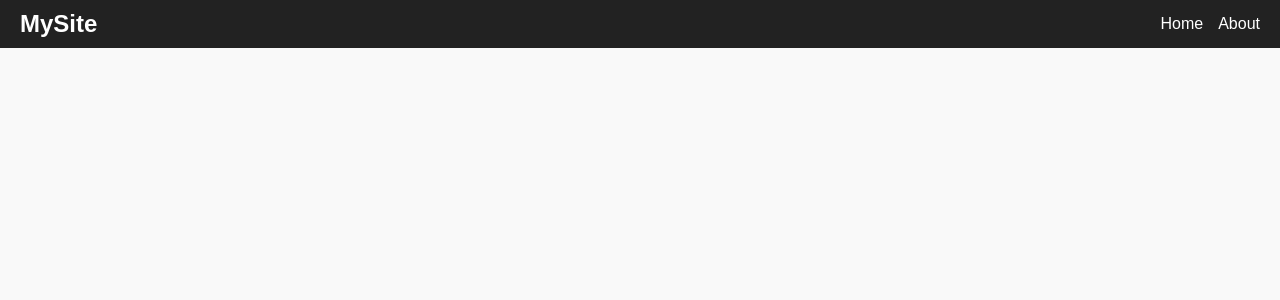
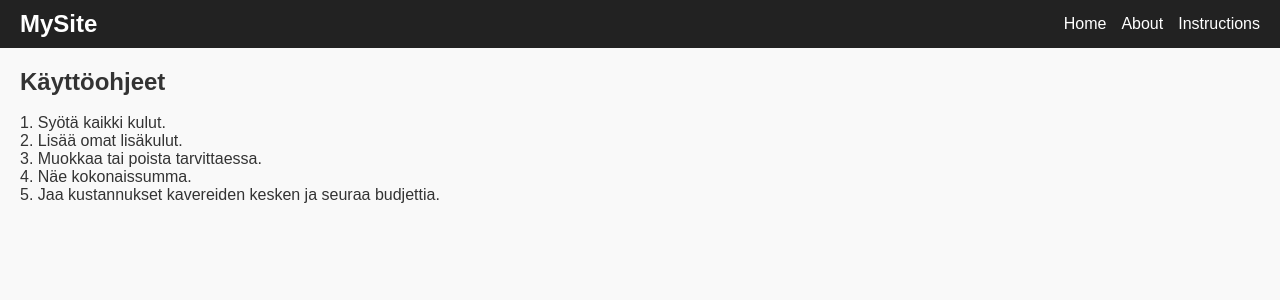
Before and after one commit to ilonamarkula/laskulaskuri, a React (Create React App) app: page /instructions in a window 1280 px wide. Before the commit this address had no page. Shown: the top 300 px of the page. Built offline with nearby package versions, Linux system fonts and the light colour scheme.

Commit message:
käyttöohjeet ja meistä

```diff
--- a/src/App.js
+++ b/src/App.js
@@ -2,6 +2,7 @@ import { Routes, Route } from "react-router-dom";
 import Header from "./components/Header";
 import Home from "./pages/Home";
 import About from "./pages/About";
+import Instructions from "./pages/Instructions";
 
 function App() {
   return (
@@ -11,6 +12,7 @@ function App() {
         <Routes>
           <Route path="/" element={<Home />} />
           <Route path="/about" element={<About />} />
+          <Route path="/instructions" element={<Instructions/>} />
         </Routes>
       </main>
     </div>
--- a/src/components/Header.js
+++ b/src/components/Header.js
@@ -7,6 +7,7 @@ export default function Header() {
       <nav className="nav">
         <Link to="/">Home</Link>
         <Link to="/about">About</Link>
+        <Link to="/instructions">Instructions</Link>
       </nav>
     </header>
   );
--- a/src/pages/About.js
+++ b/src/pages/About.js
@@ -1,8 +1,15 @@
 export default function About() {
   return (
     <section>
-      <h2>About Us</h2>
-      <p>Learn more about our mission and values.</p>
+      <h1>Meistä</h1>
+      <br />
+      <p>Hei!</p>
+      <br />
+      <p>Olemme Mimosa ja Ilona ja teimme tällaisen. </p>
+      <br />
+      <br />
+      <p>Kiitos! </p>
+
     </section>
   );
 }
--- a/src/pages/Instructions.js
+++ b/src/pages/Instructions.js
@@ -0,0 +1,13 @@
+export default function Instructions() {
+    return (
+      <section>
+        <h1>Käyttöohjeet</h1>
+        <br />
+        <p> 1. Syötä kaikki kulut. </p>
+        <p> 2. Lisää omat lisäkulut. </p>
+        <p> 3. Muokkaa tai poista tarvittaessa. </p>
+        <p> 4. Näe kokonaissumma. </p>
+        <p> 5. Jaa kustannukset kavereiden kesken ja seuraa budjettia.</p>
+      </section>
+    );
+  }
```
